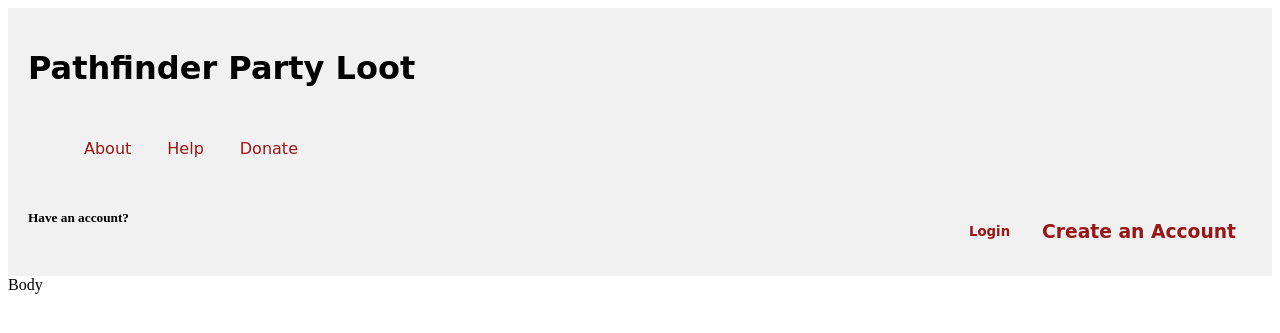
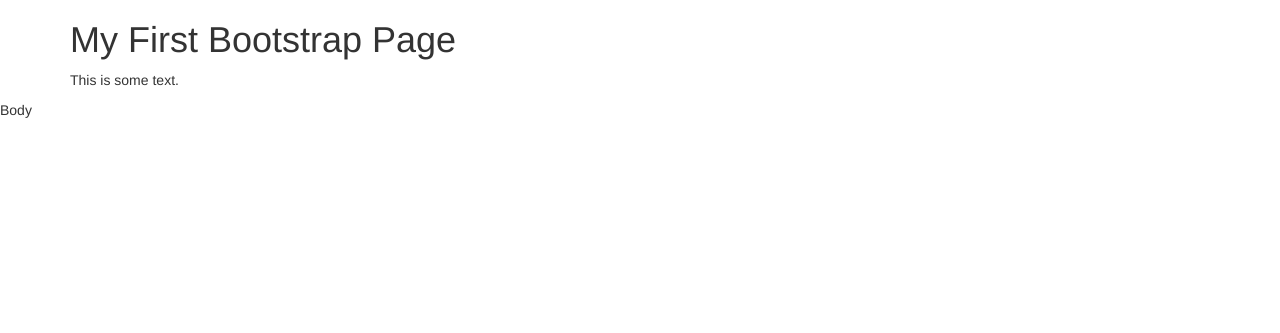
Before and after one commit to djbaumann/party-loot, a Flask app: page /welcomepage in a window 1280 px wide. Shown: the top 333 px of the page. Run offline with Flask 2, Linux system fonts and the light colour scheme; some libraries are stand-ins or nearby versions; some web fonts are replaced.

Commit message:
bootstrap test

```diff
--- a/templates/header.html
+++ b/templates/header.html
@@ -1,4 +1,30 @@
 <!DOCTYPE html>
+
+<!DOCTYPE html>
+<html lang="en">
+
+<head>
+    <title>Bootstrap Example</title>
+    <meta charset="utf-8">
+    <meta name="viewport" content="width=device-width, initial-scale=1">
+    <link rel="stylesheet" href="https://maxcdn.bootstrapcdn.com/bootstrap/3.3.7/css/bootstrap.min.css">
+    <script src="https://ajax.googleapis.com/ajax/libs/jquery/3.2.0/jquery.min.js"></script>
+    <script src="https://maxcdn.bootstrapcdn.com/bootstrap/3.3.7/js/bootstrap.min.js"></script>
+</head>
+
+<body>
+
+    <div class="container">
+        <h1>My First Bootstrap Page</h1>
+        <p>This is some text.</p>
+    </div>
+
+</body>
+
+</html>
+
+
+<!--
 <html lang=en>
     <head>
         <link href="https://fonts.googleapis.com/css?family=Macondo" rel="stylesheet">
@@ -32,4 +58,4 @@
         </div>
     </div>
 
-</html>
+</html> -->
```
